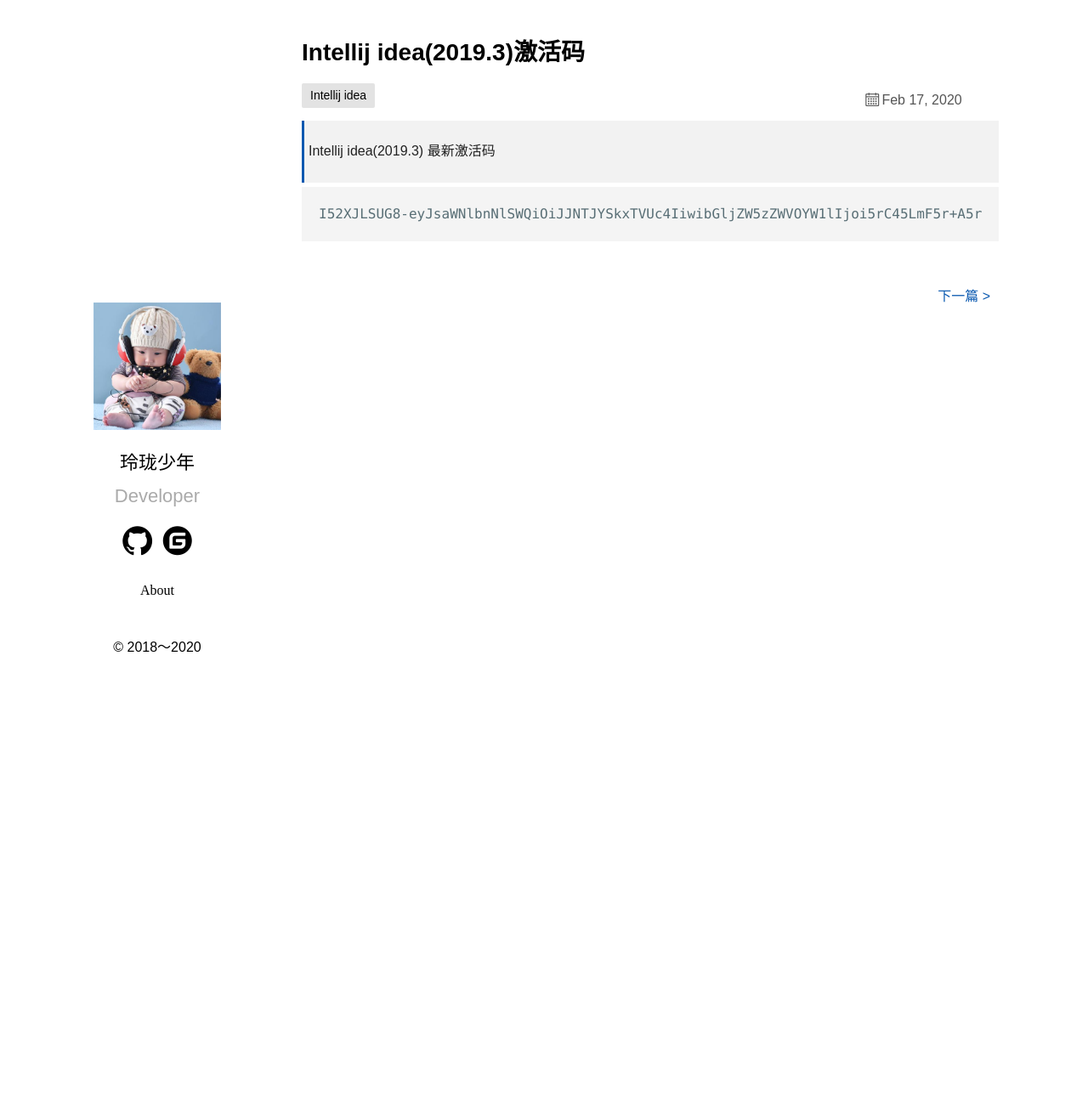
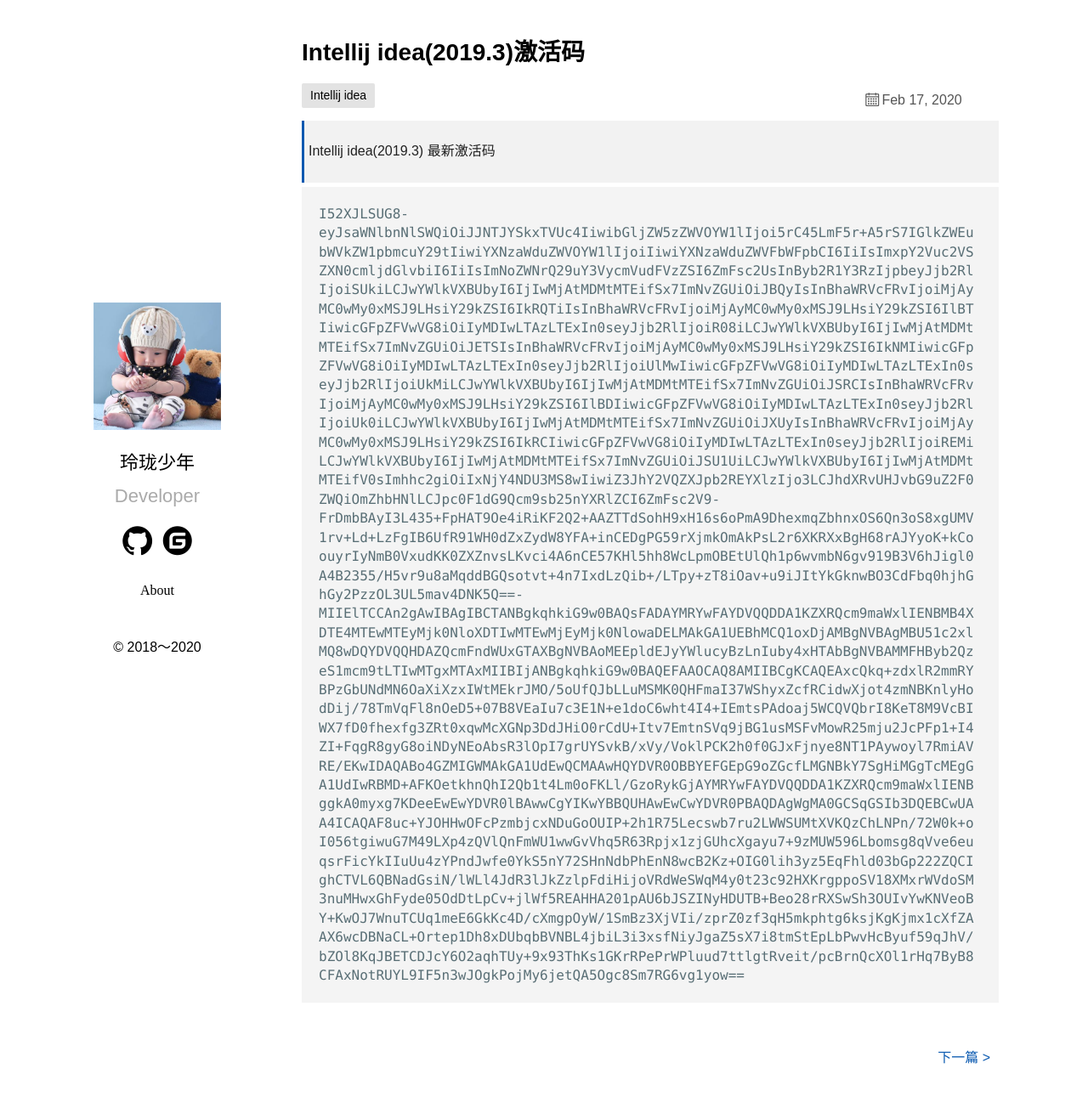
Before and after one commit to auaa/auaa.github.io, a Jekyll site: the page built from _posts/2020-2-17-intellij-idea-license-code.md, in a window 1280 px wide and 1345 px high. Shown: the top 1291 px of the window at 85% size. Built offline with Jekyll 4.4.1, drawn with Linux system fonts in a browser that asks for light colours; some web fonts are replaced; comment, search, counter and statistics services are not loaded.

Commit message:
intellij idea 激活码

```diff
--- a/_sass/_syntax.scss
+++ b/_sass/_syntax.scss
@@ -4,8 +4,9 @@
 .highlighter-rouge{
 	margin-bottom: 10px;
 }
-.language-plaintext {
-	word-break:break-all;
+.language-plaintext pre{
+	white-space: pre-wrap!important;
+	word-wrap: break-word!important;
 }
 .highlight {
 	background-color: #f4f4f4;
```
